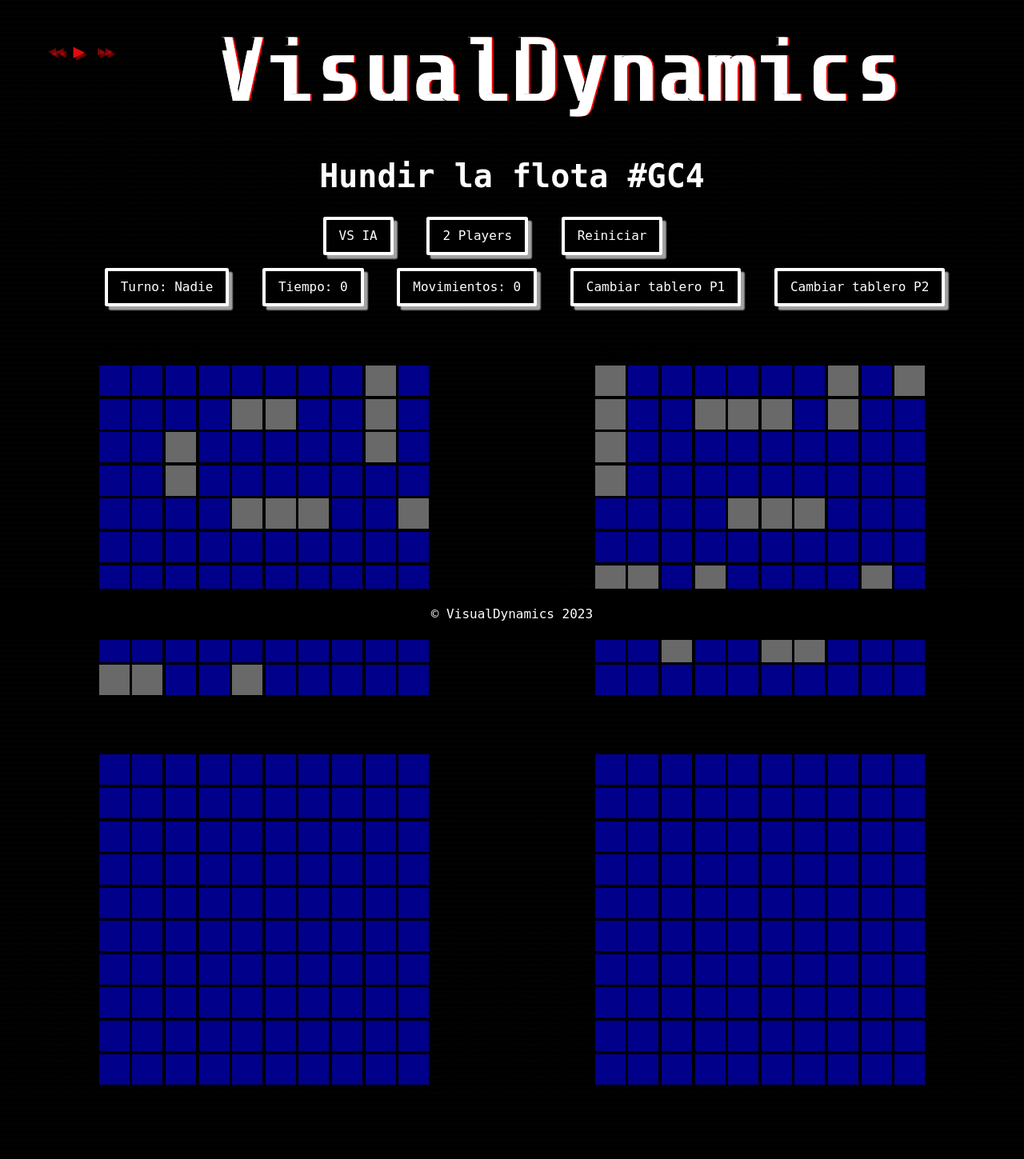
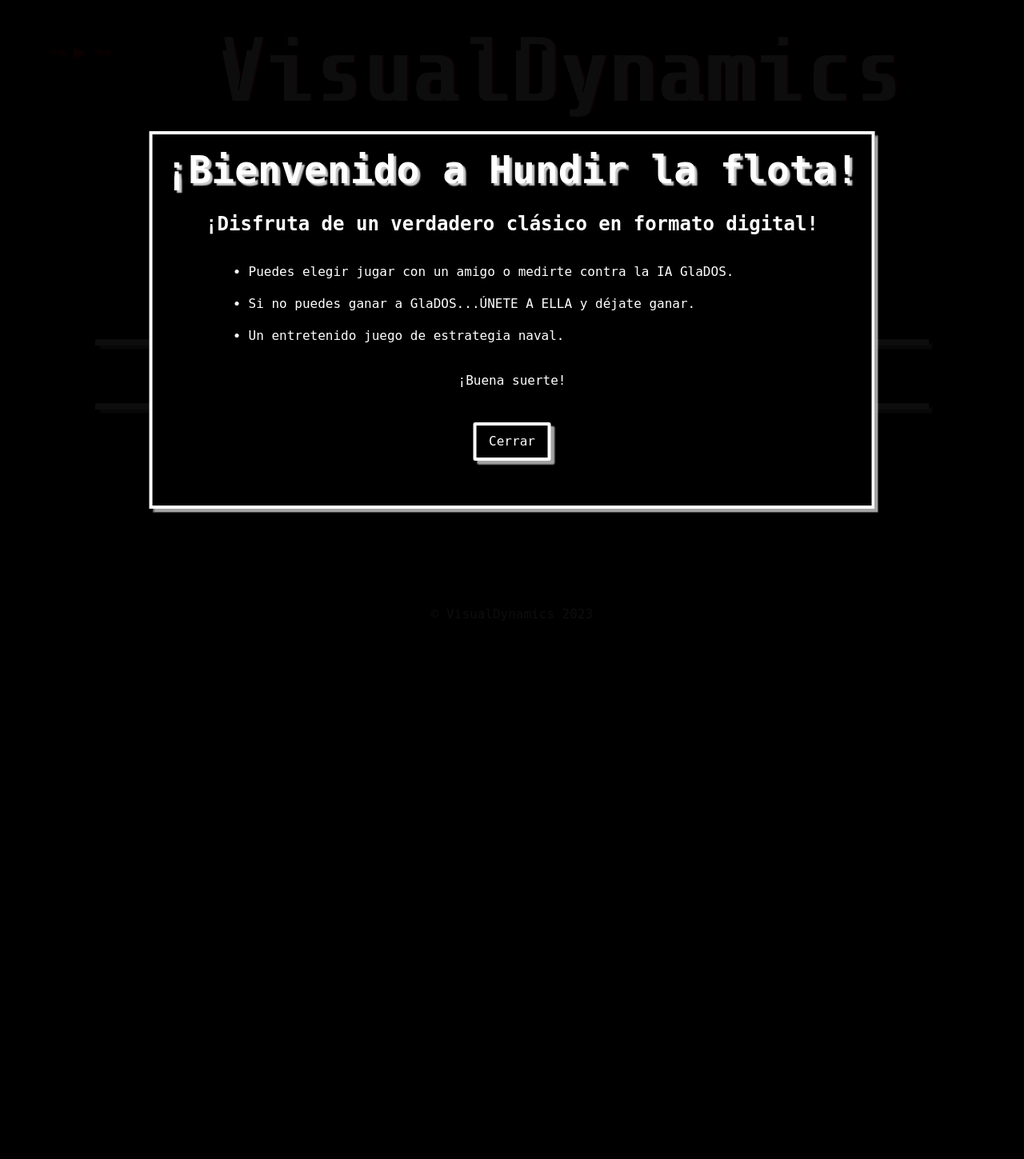
Before and after one commit to Redcario4444/VisualDynamics, a PHP site: page /main/hundir_la_flota/hundir_la_flota.php in a window 1280 px wide. Shown: the whole page at 80% size. After the commit the page ends 776 px from the top, so only its background shows below. Run offline with PHP 8.4, Linux system fonts and the light colour scheme; some web fonts are replaced.

Commit message:
Hundir la flota me muero

```diff
--- a/main/hundir_la_flota/hundir_la_flota.php
+++ b/main/hundir_la_flota/hundir_la_flota.php
@@ -26,21 +26,24 @@
             <button class='botones-seleccion marcador'>Turno: <span id="turno">Nadie</span></button>
             <button class='botones-seleccion marcador'>Tiempo: <span id='time-number'>0</span></button>
             <button class='botones-seleccion marcador'>Movimientos: <span id='movimientos-number'>0</span></button>
-            <button class='botones-seleccion marcador' id='tablerop1'>Cambiar tablero P1</button>
-            <button class='botones-seleccion marcador' id='tablerop2'>Cambiar tablero P2</button>
+            <button class='botones-seleccion marcador oculto' id='tablerop1'>Cambiar tablero P1</button>
+            <button class='botones-seleccion marcador oculto' id='tablerop2'>Cambiar tablero P2</button>
+            <button class='botones-seleccion marcador oculto' id='terminadoP1'>Tablero escogido</button>
+            <button class='botones-seleccion marcador oculto' id='terminadoP2'>Tablero escogido</button>
+            <button class='botones-seleccion marcador oculto' id='comenzarJuego'>Comenzar Juego</button>
         </div>
     </div>
 
 
     <div class='game-container'>
         <div>
-            <h2>Jugador 1</h2>
+            <h2 id="mostrarCampoP1"></h2>
             <div id='p1Campo' class='campoJuego'></div>
             <br><br><br>
             <div id='p1Disparos' class='campoJuego'></div>
         </div>
         <div>
-            <h2>Jugador 2</h2>
+            <h2 id='mostrarCampoP2'></h2>
             <div id='p2Campo' class='campoJuego'></div>
             <br><br><br>
             <div id='p2Disparos' class='campoJuego'></div>
@@ -48,6 +51,24 @@
     </div>
 
 
+    <div class='fondo-modal-inicio' id='fondo-modal-inicio'></div>
+    <div class='modal-inicio' id='modal-inicio'>
+        <div class='interior-modal-inicio'>
+            <h2>¡Bienvenido a Hundir la flota!</h2>
+            <h3>¡Disfruta de un verdadero clásico en formato digital!</h3>
+            <ul>
+                <li>Puedes elegir jugar con un amigo o medirte contra la IA GlaDOS.</li>
+                <li>Si no puedes ganar a GlaDOS...ÚNETE A ELLA y déjate ganar.</li>
+                <li>Un entretenido juego de estrategia naval.</li>
+            </ul>
+
+            <p>¡Buena suerte!</p>
+            <button class='botones-seleccion cerrar-inicio abierto' id='cerrar-inicio'>Cerrar
+            </button>
+        </div>
+    </div>
+
+
 <?php
     include '../../src/footer.php';
 ?>
--- a/src/css/hundir_la_flota.css
+++ b/src/css/hundir_la_flota.css
@@ -107,10 +107,18 @@ h1 {
     border: 1px solid #000;
 }
 
+#p1Disparos, #p2Disparos, #p1Campo, #p2Campo {
+    background-color: white;
+    border: 0.3rem solid white;
+    box-shadow: 0.3rem 0.3rem 0.1rem rgba(204,204,204,0.8);
+}
+
 .game-container {
      display: flex;
      justify-content: space-around;
      margin: 20px;
+    color: white;
+    text-align: center;
  }
 
 .campoJuego {
@@ -140,5 +148,98 @@ h1 {
 }
 
 .agua {
-    background-color: transparent;
+    background-color: black;
 }
+
+.modal-inicio {
+    display:          block;
+    position:         fixed;
+    top:              50%;
+    left:             50%;
+    transform:        translate(-50%, -50%);
+    width:            max-content;
+    z-index:          11;
+    border:           0.3rem solid #fff;
+    background-color: #000;
+    padding:          1rem;
+    box-shadow:       0.3rem 0.3rem 0.1rem rgba(204, 204, 204, 0.8);
+}
+
+.fondo-modal-inicio {
+    position:         fixed;
+    top:              0;
+    left:             0;
+    width:            100%;
+    height:           100%;
+    z-index:          10;
+    background-color: rgba(0, 0, 0, 0.95);
+}
+
+.interior-modal-inicio {
+    color: #fff;
+}
+
+.interior-modal-inicio p {
+    text-align: center;
+}
+
+.interior-modal-inicio h2 {
+    font-size:     3rem;
+    text-align:    center;
+    margin-bottom: 1.5rem;
+    text-shadow:   0.2rem 0.2rem 0.1rem rgba(204, 204, 204, 1);
+}
+
+.interior-modal-inicio h3 {
+    font-size:     1.5rem;
+    text-align:    center;
+    margin-bottom: 1.5rem;
+}
+
+.interior-modal-inicio ul {
+    margin:     1.5rem 4rem;
+    font-size:  1rem;
+    text-align: left;
+
+    & li {
+        line-height: 2.5rem;
+    }
+}
+
+.interior-modal-inicio button {
+    margin: 2.5rem auto;
+    display: block;
+}
+
+.tooltip-text {
+    visibility:       hidden;
+    width:            auto;
+    min-width: 7.5rem;
+    background-color: #000;
+    color:            #fff;
+    border:           2px solid #fff;
+    text-align:       center;
+    padding:          5px 10px;
+    position:         absolute;
+    z-index:          1;
+    bottom:           100%;
+    left:             50%;
+    transform:         translateX(-50%);
+    margin-bottom:    1rem;
+    box-shadow:       0.3rem 0.3rem 0.1rem rgba(204, 204, 204, 0.8);
+    white-space: nowrap;
+    text-shadow:      0.15rem 0.15rem 0.15rem rgba(204, 204, 204, 1);
+}
+
+.tooltip-right {
+    left:        100%;
+    top:         50%;
+    transform:   translateY(-50%);
+    margin-left: 1.5rem;
+}
+
+#turno:hover .tooltip-text,
+#time-number:hover .tooltip-text,
+#movimientos-number:hover .tooltip-text {
+    visibility: visible;
+}
```
Also changed, not shown: src/js/hundir_la_flota.js (+189 -24 lines).
